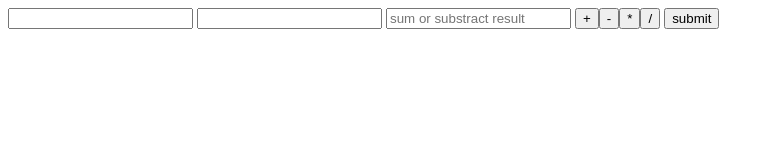
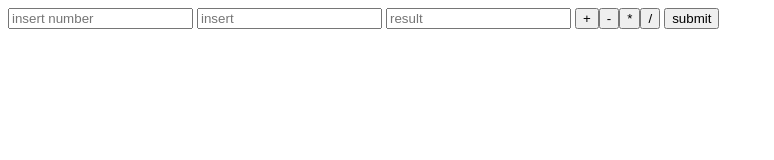
Before and after one commit to khelifanasir/cs-445-lab-solns, a plain HTML site: page lab5/calculator.html in a window 1280 px wide. Shown: the whole page, without its empty margins (0-774 px from the left). Drawn offline with Linux system fonts and the light colour scheme.

Commit message:
link for lab6

```diff
--- a/lab5/calculator.html
+++ b/lab5/calculator.html
@@ -7,9 +7,9 @@
     <title>Document</title>
 </head>
 <body>
-    <input id="ipt1" type="number" value="">
-    <input id="ipt2" type="number" value="">
-    <input id="ipt3" type="text" value="" placeholder="sum or substract result">
+    <input id="ipt1" type="number" value="" placeholder="insert number">
+    <input id="ipt2" type="number" value="" placeholder="insert">
+    <input id="ipt3" type="text" value="" placeholder="result">
     <label><button id="addbtn" >+</button><button id="subbtn" >-</button><button id="mult" >*</button><button id="div" >/</button></label>
     <button id="submitbtn"> submit</button>
 
```
Also changed, not shown: 1 other file.
